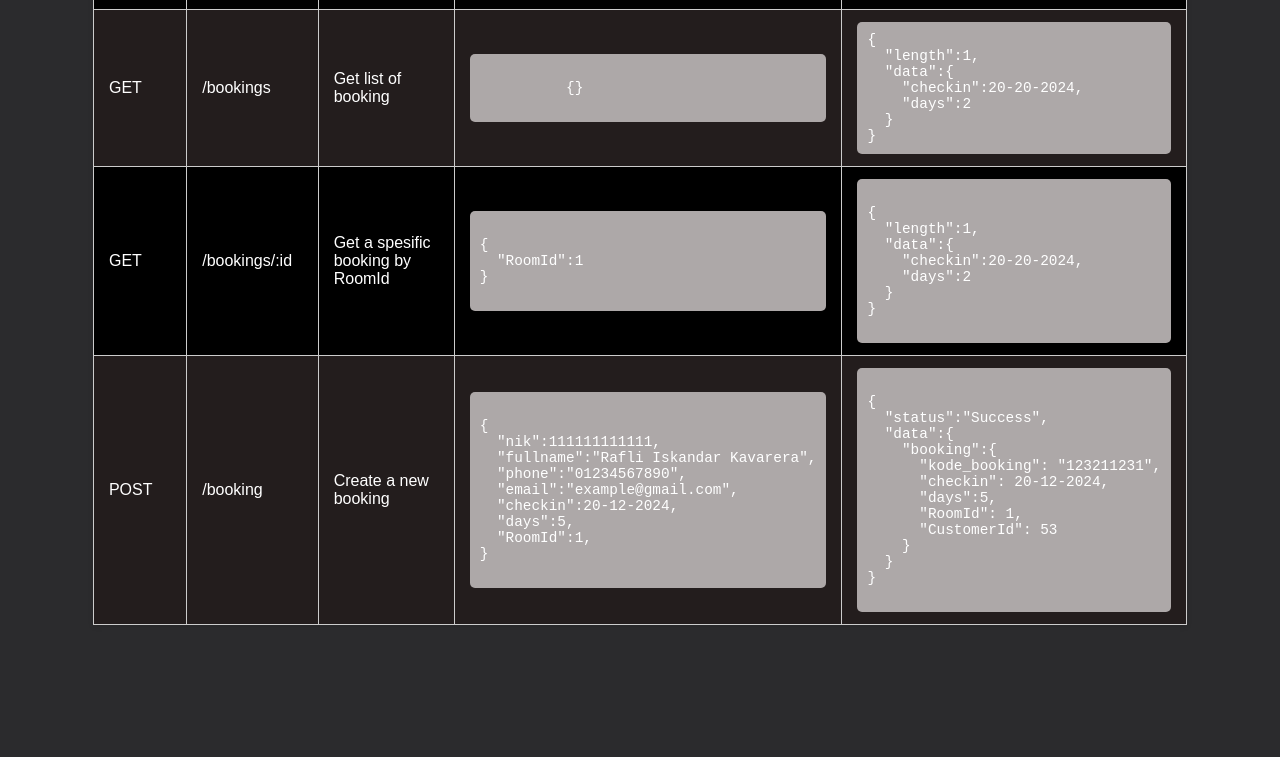
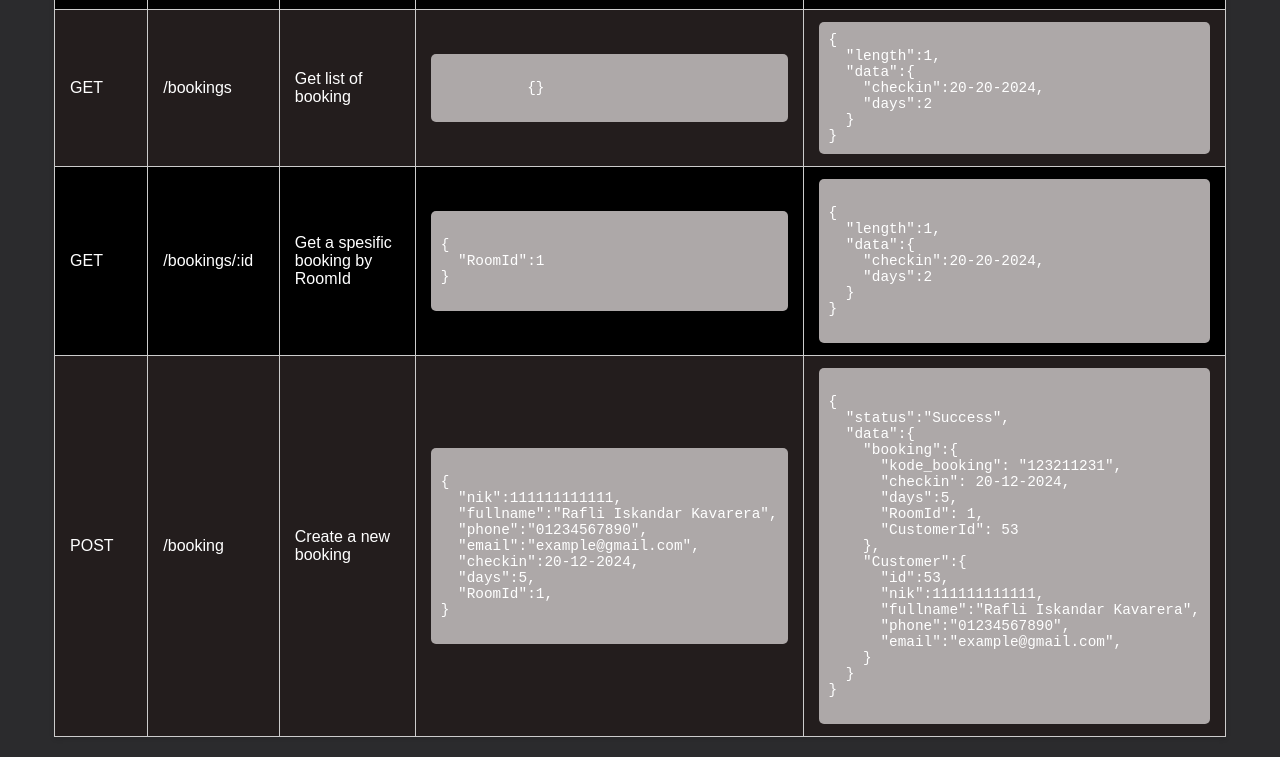
Before and after one commit to Kavarera/ReservasiHotel-BackEnd_FinalProject-PrakTCC, a website: page public/index.html in a window 1280 px wide. Shown: the part 1561-2318 px from the top of the page. Before the commit the page ends 2206 px from the top, so only its background shows below. Drawn offline with Linux system fonts and the light colour scheme.

Commit message:
update doc

```diff
--- a/public/index.html
+++ b/public/index.html
@@ -213,6 +213,13 @@
       "days":5,
       "RoomId": 1,
       "CustomerId": 53
+    },
+    "Customer":{
+      "id":53,
+      "nik":111111111111,
+      "fullname":"Rafli Iskandar Kavarera",
+      "phone":"01234567890",
+      "email":"example@gmail.com",
     }
   }
 }
```
